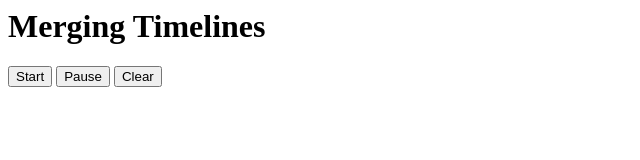
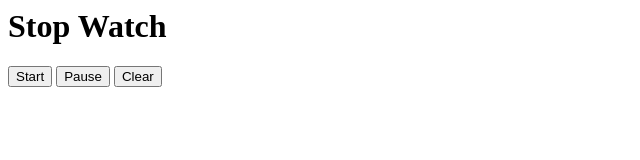
Before and after one commit to Akanksha872/Rxjs-Merge, a website: page index.html in a window 1280 px wide. Shown: the whole page, without its empty margins (0-640 px from the left). Drawn offline with Linux system fonts and the light colour scheme.

Commit message:
1 file modified

```diff
--- a/index.html
+++ b/index.html
@@ -1,9 +1,9 @@
 <extends src="base.html">
   <block name="head">
-    <title>Merging Timelines</title>
+    <title>Stop Watch</title>
   </block>
   <block name="content">
-    <h1>Merging Timelines</h1>
+    <h1>Stop Watch</h1>
     <main class="merging-timelines">
       <section class="controls">
         <button id="start">Start</button>
```
